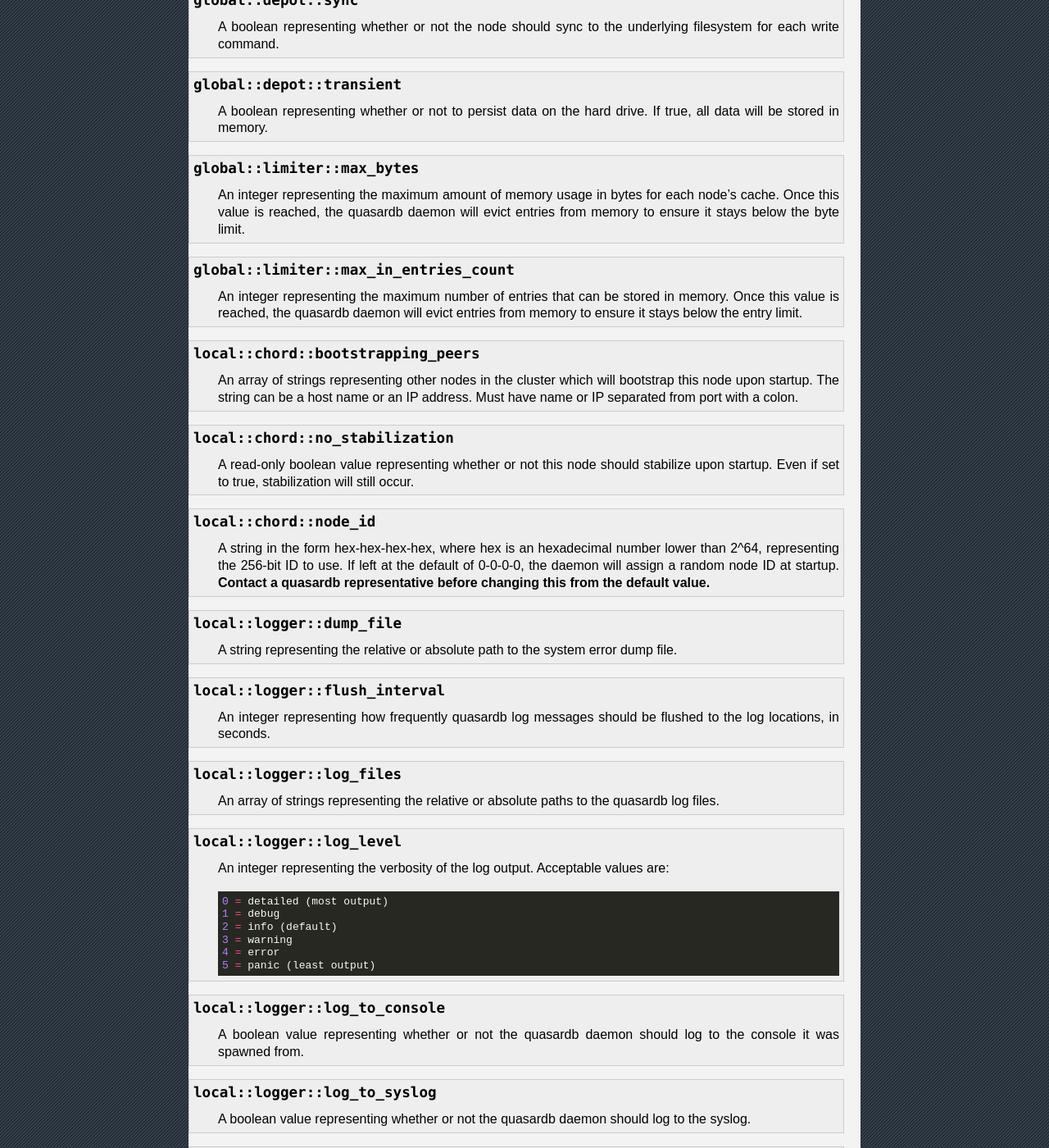
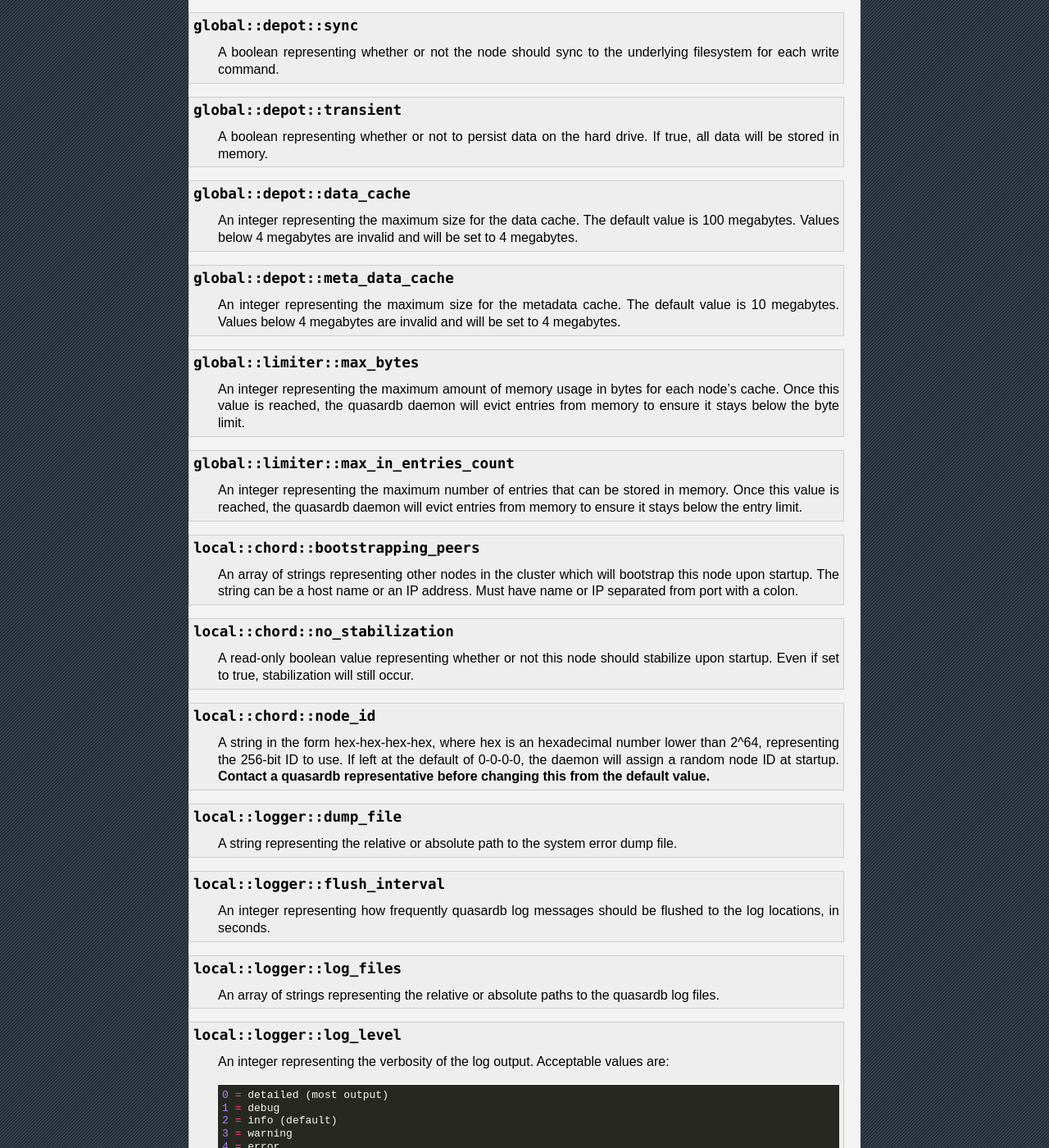
Before and after one commit to iltommi/qdb-documentation, a Sphinx documentation site: the page built from source/reference/qdbd.rst, in a window 1280 px wide and 1400 px high, scrolled down 14838 px. Shown: the whole window at 82% size. Built offline with Sphinx 7.4.7, drawn with Linux system fonts in a browser that asks for light colours; formulas are drawn with MathJax 3; pages that are not in the unit, such as notebooks, are missing from menus; some of the changed text lies outside the part shown.

Commit message:
Add meta_data_cache and data_cache values. Update log_to_console description to describe daemonization behavior.

```diff
--- a/source/reference/qdb_httpd.rst
+++ b/source/reference/qdb_httpd.rst
@@ -478,7 +478,7 @@ The default configuration file is shown below::
 
 .. describe:: log_config::log_to_console
 
-    A boolean value representing whether or not the qdb_httpd daemon should log to the console it was spawned from.
+    A boolean value representing whether or not the qdb_httpd daemon should log to the console it was spawned from.  This value is ignored if local::user::daemon is true.
 
 .. describe:: log_config::log_to_syslog
 
--- a/source/reference/qdbd.rst
+++ b/source/reference/qdbd.rst
@@ -612,7 +612,9 @@ The default configuration file is shown below::
                 "storage_warning_interval": 3600,
                 "storage_warning_level": 90,
                 "sync": false,
-                "transient": false
+                "transient": false,
+                "data_cache": 100000000,
+                "meta_data_cache": 10000000
             },
             "limiter":
             {
@@ -695,6 +697,14 @@ The default configuration file is shown below::
 
     A boolean representing whether or not to persist data on the hard drive. If true, all data will be stored in memory.
 
+.. describe:: global::depot::data_cache
+
+    An integer representing the maximum size for the data cache. The default value is 100 megabytes. Values below 4 megabytes are invalid and will be set to 4 megabytes.
+
+.. describe:: global::depot::meta_data_cache
+
+    An integer representing the maximum size for the metadata cache. The default value is 10 megabytes. Values below 4 megabytes are invalid and will be set to 4 megabytes.
+
 .. describe:: global::limiter::max_bytes
 
     An integer representing the maximum amount of memory usage in bytes for each node's cache. Once this value is reached, the quasardb daemon will evict entries from memory to ensure it stays below the byte limit.
@@ -740,7 +750,7 @@ The default configuration file is shown below::
 
 .. describe:: local::logger::log_to_console
 
-    A boolean value representing whether or not the quasardb daemon should log to the console it was spawned from.
+    A boolean value representing whether or not the quasardb daemon should log to the console it was spawned from. This value is ignored if local::user::daemon is true.
 
 .. describe:: local::logger::log_to_syslog
 
```
